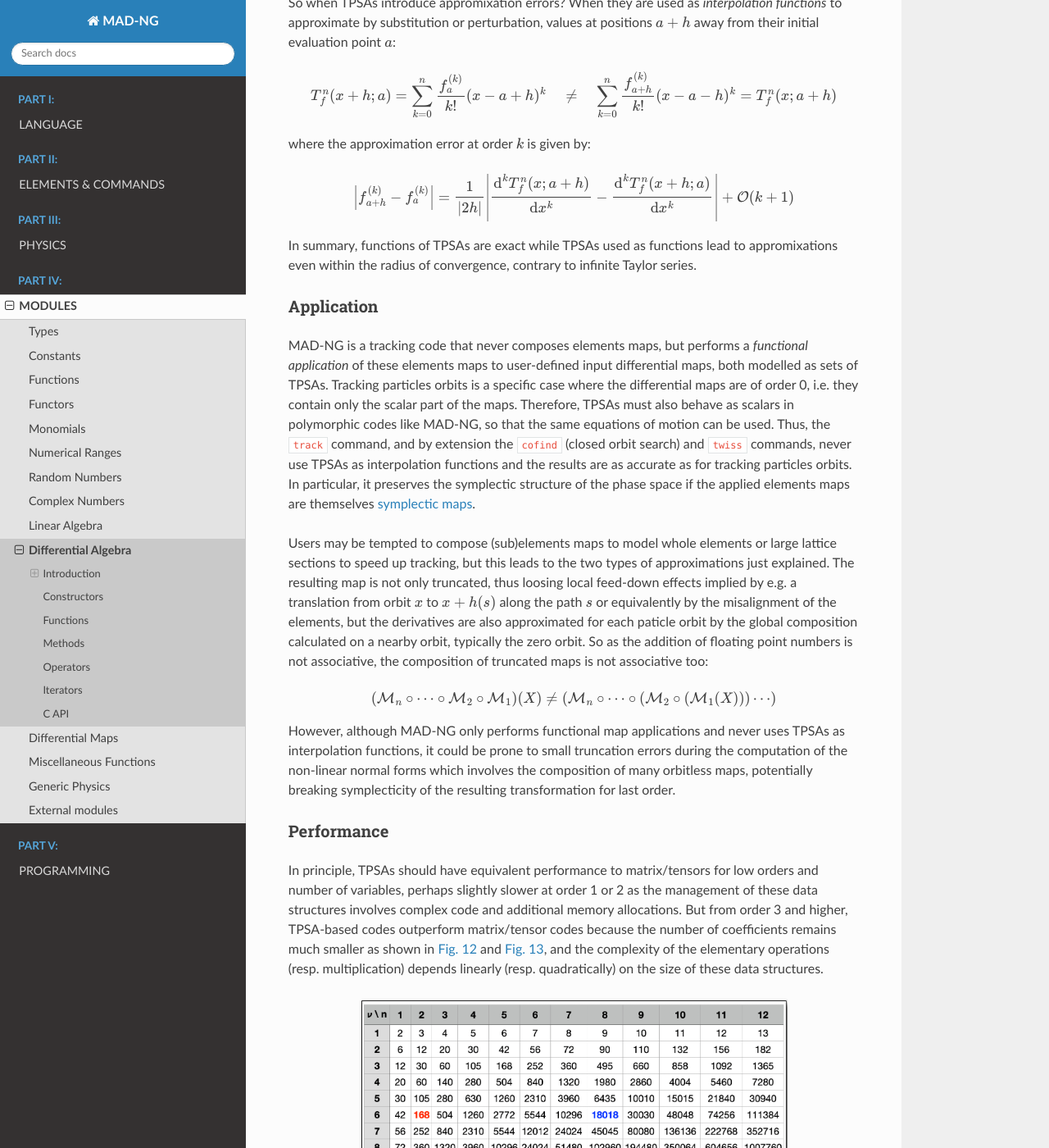
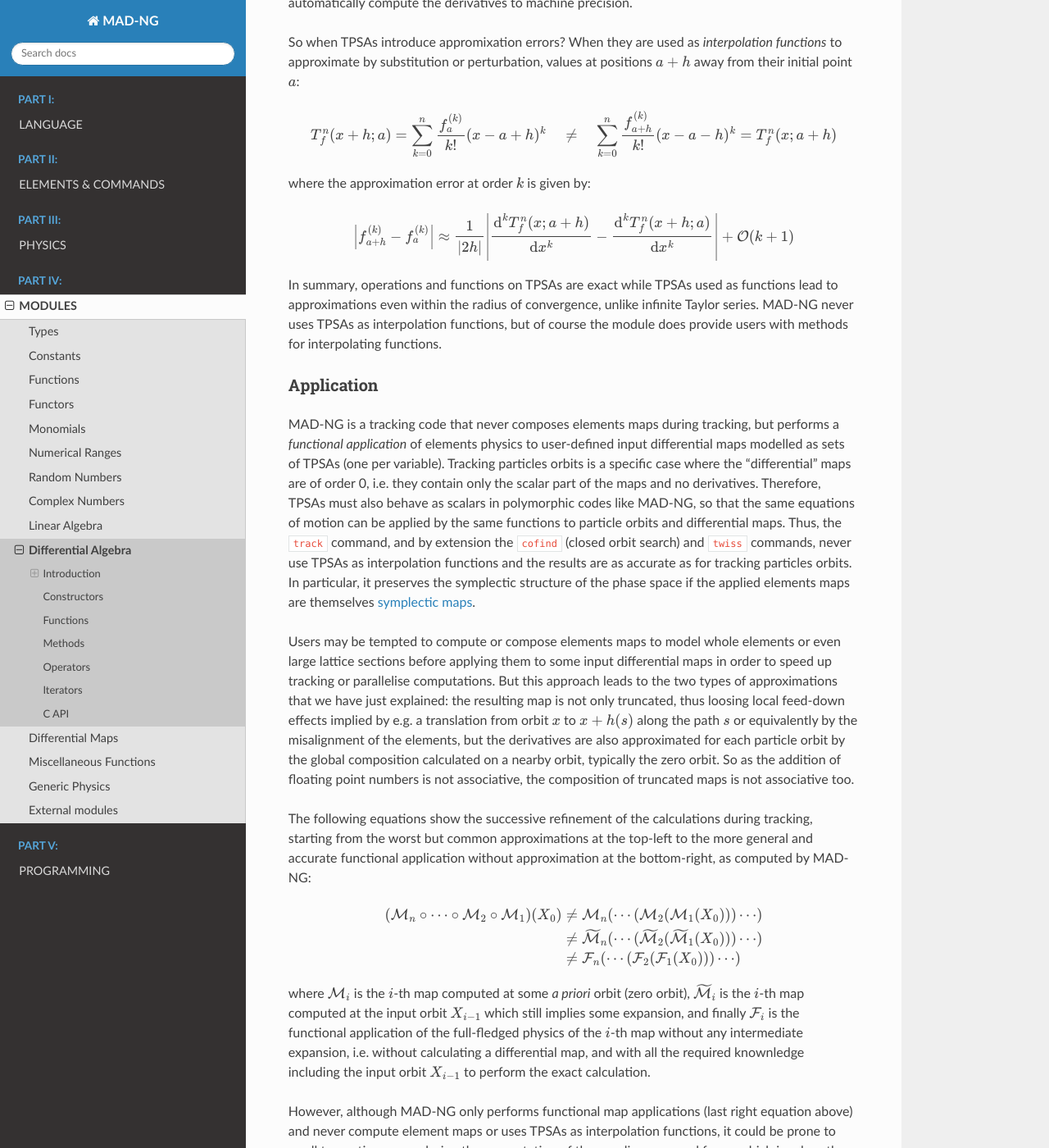
Before and after one commit to MethodicalAcceleratorDesign/MAD-NG.docs, a Sphinx documentation site: the page built from refman/source/diffalg.rst, in a window 1280 px wide and 1400 px high, scrolled down 2829 px. Shown: the whole window at 82% size. Built offline with Sphinx 7.4.7 and the Read the Docs theme 2.0.0, drawn with Linux system fonts in a browser that asks for light colours; the version number could not be read and is left out; some of the changed text lies outside the part shown.

Commit message:
ongoing chapter

```diff
--- a/refman/source/diffalg.rst
+++ b/refman/source/diffalg.rst
@@ -7,16 +7,16 @@
 Differential Algebra
 ********************
 
-This chapter describes real :type:`tpsa` and complex :type:`ctpsa` objects as supported by MAD-NG. The module for the Generalized Truncated Power Series Algebra (GTPSA) that represents parametric multivariate finite `Taylor series <https://en.wikipedia.org/wiki/Taylor_series>`_ is not exposed, only the contructors are visible from the :mod:`MAD` environment and thus, TPSAs are handled directly by their methods or by the generic functions of the same name from the module :mod:`MAD.gmath`. Note that both :type:`tpsa` and :type:`ctpsa` are defined as C structure for direct compliance with the C API.
+This chapter describes real :type:`tpsa` and complex :type:`ctpsa` objects as supported by MAD-NG. The module for the Generalized Truncated Power Series Algebra (GTPSA) that represents parametric multivariate truncated `Taylor series <https://en.wikipedia.org/wiki/Taylor_series>`_ is not exposed, only the contructors are visible from the :mod:`MAD` environment and thus, TPSAs are handled directly by their methods or by the generic functions of the same name from the module :mod:`MAD.gmath`. Note that both :type:`tpsa` and :type:`ctpsa` are defined as C structure for direct compliance with the C API.
 
 Introduction
 ============
 
-The TPSA is a powerful differential algebra tool for solving physics problems described by differential equations with or without using the `perturbation theory <https://en.wikipedia.org/wiki/Perturbation_theory>`_, e.g. equation of motion, but also for estimating uncertainties or modelling multidimensional distributions. There are often misunderstandings about their accuracy, so it is useful to clarify here some of their aspects and limitations.
+TPSAs are numerical objects representing :math:`n`-th degrees Taylor polynomial approximation of some functions :math:`f(x)` about :math:`x=a`. They are a powerful differential algebra tool for solving physics problems described by differential equations and for `perturbation theory <https://en.wikipedia.org/wiki/Perturbation_theory>`_, e.g. for solving motion equations, but also for estimating uncertainties, modelling multidimensional distributions or calculating multivariate derivatives for optimization. There are often misunderstandings about their accuracy and limitations, so it is useful to clarify here some of these aspects here.
 
-To begin with, a TPSA represents a Taylor series truncated at some order, and thus behaves like a multivariate polynomial with coefficients in :math:`\mathbb{R}` or :math:`\mathbb{C}`. MAD-NG supports GTPSAs with thousands of variables and/or parameters of arbitrary order each up to a total order of 63, but Taylor series with alternating signs in their coefficients can quickly be subject to numerical instabilities and `catastrophic cancellation <https://en.wikipedia.org/wiki/Catastrophic_cancellation>`_ as orders increase.
+To begin with, GTPSAs represent multivariate Taylor series truncated at order :math:`n`, and thus behave like :math:`n`-th degrees multivariate polynomials with coefficients in :math:`\mathbb{R}` or :math:`\mathbb{C}`. MAD-NG supports GTPSAs with thousands of variables and/or parameters of arbitrary order each, up to a maximum total order of 63, but Taylor series with alternating signs in their coefficients can quickly be subject to numerical instabilities and `catastrophic cancellation <https://en.wikipedia.org/wiki/Catastrophic_cancellation>`_ as orders increase.
 
-Other methods, such as symbolic differentiation, can lead to inefficient code due to the size of the analytical expressions, while numerical differentiation can introduce round-off errors in the discretisation process and cancellation. Both classical methods are more problematic when computing high order derivatives, where complexity and errors increase.
+Other methods are not better and suffer from the same problem and more, such as symbolic differentiation, which can lead to inefficient code due to the size of the analytical expressions, or numerical differentiation, which can introduce round-off errors in the discretisation process and cancellation. Both classical methods are more problematic when computing high order derivatives, where complexity and errors increase.
 
 Representation
 --------------
@@ -75,9 +75,9 @@
 Approximation
 -------------
 
-As already mentioned, TPSAs do not perform approximations for orders :math:`0\,..n` and the Taylor's theorem gives an explicit form of the remainder for the truncation error of higher orders, while all derivatives are computed using AD. AD relies on the fact that any computer program can execute a sequence of elementary arithmetic operations and functions, and apply the chain rule to them repeatedly to automatically compute the derivatives to machine precision.
+As already said, TPSAs do not perform approximations for orders :math:`0\,..n` and the Taylor's theorem gives an explicit form of the remainder for the truncation error of higher orders, while all derivatives are computed using AD. AD relies on the fact that any computer program can execute a sequence of elementary arithmetic operations and functions, and apply the chain rule to them repeatedly to automatically compute the derivatives to machine precision.
 
-So when TPSAs introduce appromixation errors? When they are used as *interpolation functions* to approximate by substitution or perturbation, values at positions :math:`a+h` away from their initial evaluation point :math:`a`:
+So when TPSAs introduce appromixation errors? When they are used as *interpolation functions* to approximate by substitution or perturbation, values at positions :math:`a+h` away from their initial point :math:`a`:
 
 .. math::
    T_f^n(x+h;a) = \sum_{k=0}^{n} \frac{f_{a}^{(k)}}{k!} (x-a+h)^k
@@ -87,26 +87,35 @@
 where the approximation error at order :math:`k` is given by:
 
 .. math::
-   \left|f^{(k)}_{a+h} - f^{(k)}_a\right| = \frac{1}{|2h|} \left|\frac{\text{d}^k T_f^n(x;a+h)}{\text{d} x^k} - \frac{\text{d}^k T_f^n(x+h;a)}{\text{d} x^k}\right| + {\cal O}(k+1)
+   \left|f^{(k)}_{a+h} - f^{(k)}_a\right| \approx \frac{1}{|2h|} \left|\frac{\text{d}^k T_f^n(x;a+h)}{\text{d} x^k} - \frac{\text{d}^k T_f^n(x+h;a)}{\text{d} x^k}\right| + {\cal O}(k+1)
 
-In summary, functions of TPSAs are exact while TPSAs used as functions lead to appromixations even within the radius of convergence, contrary to infinite Taylor series.
+In summary, operations and functions on TPSAs are exact while TPSAs used as functions lead to approximations even within the radius of convergence, unlike infinite Taylor series. MAD-NG never uses TPSAs as interpolation functions, but of course the module does provide users with methods for interpolating functions.
 
 Application
 -----------
 
-MAD-NG is a tracking code that never composes elements maps, but performs a *functional application* of these elements maps to user-defined input differential maps, both modelled as sets of TPSAs. Tracking particles orbits is a specific case where the differential maps are of order 0, i.e. they contain only the scalar part of the maps. Therefore, TPSAs must also behave as scalars in polymorphic codes like MAD-NG, so that the same equations of motion can be used. Thus, the ``track`` command, and by extension the ``cofind`` (closed orbit search) and ``twiss`` commands, never use TPSAs as interpolation functions and the results are as accurate as for tracking particles orbits. In particular, it preserves the symplectic structure of the phase space if the applied elements maps are themselves `symplectic maps <https://en.wikipedia.org/wiki/Symplectomorphism>`_.
+MAD-NG is a tracking code that never composes elements maps during tracking, but performs a *functional application* of elements physics to user-defined input differential maps modelled as sets of TPSAs (one per variable). Tracking particles orbits is a specific case where the "differential" maps are of order 0, i.e. they contain only the scalar part of the maps and no derivatives. Therefore, TPSAs must also behave as scalars in polymorphic codes like MAD-NG, so that the same equations of motion can be applied by the same functions to particle orbits and differential maps. Thus, the ``track`` command, and by extension the ``cofind`` (closed orbit search) and ``twiss`` commands, never use TPSAs as interpolation functions and the results are as accurate as for tracking particles orbits. In particular, it preserves the symplectic structure of the phase space if the applied elements maps are themselves `symplectic maps <https://en.wikipedia.org/wiki/Symplectomorphism>`_.
 
-Users may be tempted to compose (sub)elements maps to model whole elements or large lattice sections to speed up tracking, but this leads to the two types of approximations just explained. The resulting map is not only truncated, thus loosing local feed-down effects implied by e.g. a translation from orbit :math:`x` to :math:`x+h(s)` along the path :math:`s` or equivalently by the misalignment of the elements, but the derivatives are also approximated for each paticle orbit by the global composition calculated on a nearby orbit, typically the zero orbit. So as the addition of floating point numbers is not associative, the composition of truncated maps is not associative too:
+Users may be tempted to compute or compose elements maps to model whole elements or even large lattice sections before applying them to some input differential maps in order to speed up tracking or parallelise computations. But this approach leads to the two types of approximations that we have just explained: the resulting map is not only truncated, thus loosing local feed-down effects implied by e.g. a translation from orbit :math:`x` to :math:`x+h(s)` along the path :math:`s` or equivalently by the misalignment of the elements, but the derivatives are also approximated for each particle orbit by the global composition calculated on a nearby orbit, typically the zero orbit. So as the addition of floating point numbers is not associative, the composition of truncated maps is not associative too.
+
+The following equations show the successive refinement of the calculations during tracking, starting from the worst but common approximations at the top-left to the more general and accurate functional application without approximation at the bottom-right, as computed by MAD-NG:
 
 .. math::
-   ({\cal M}_n \circ \cdots \circ {\cal M}_2 \circ {\cal M}_1) (X) \ne ({\cal M}_n \circ \cdots \circ ({\cal M}_2 \circ ({\cal M}_1 (X)))\cdots)
+   ({\mathcal M}_n \circ \cdots \circ {\mathcal M}_2 \circ {\mathcal M}_1) (X_0)
+     &\ne {\mathcal M}_n( \cdots ({\mathcal M}_2({\mathcal M}_1 (X_0)))\cdots) \\
+     &\ne \widetilde{\mathcal M}_n(\cdots (\widetilde{\mathcal M}_2 (\widetilde{\mathcal M}_1 (X_0)))\cdots) \\
+     &\ne {\cal F}_n(\cdots ({\cal F}_2 ({\cal F}_1 (X_0)))\cdots)
 
-However, although MAD-NG only performs functional map applications and never uses TPSAs as interpolation functions, it could be prone to small truncation errors during the computation of the non-linear normal forms which involves the composition of many orbitless maps, potentially breaking symplecticity of the resulting transformation for last order.
+where :math:`{\mathcal M}_i` is the :math:`i`-th map computed at some *a priori* orbit (zero orbit), :math:`\widetilde{\mathcal M}_i` is the :math:`i`-th map computed at the input orbit :math:`X_{i-1}` which still implies some expansion, and finally :math:`{\mathcal F}_i` is the functional application of the full-fledged physics of the :math:`i`-th map without any intermediate expansion, i.e. without calculating a differential map, and with all the required knownledge including the input orbit :math:`X_{i-1}` to perform the exact calculation.
+
+However, although MAD-NG only performs functional map applications (last right equation above) and never compute element maps or uses TPSAs as interpolation functions, it could be prone to small truncation errors during the computation of the non-linear normal forms which involves the composition of many orbitless maps, potentially breaking symplecticity of the resulting transformation for last order.
+
+The modelling of multidimensional beam distributions is also possible with TPSAs, as when a linear phase space description is provided as initial conditions to the ``twiss`` command through, e.g. a ``beta0`` block. Extending the description of the initial phase space with high-order maps allows complex non-linear phase spaces to be modelled and their transformations along the lattice to be captured and analysed.
 
 Performance
 -----------
 
-In principle, TPSAs should have equivalent performance to matrix/tensors for low orders and number of variables, perhaps slightly slower at order 1 or 2 as the management of these data structures involves complex code and additional memory allocations. But from order 3 and higher, TPSA-based codes outperform matrix/tensor codes because the number of coefficients remains much smaller as shown in :numref:`fig.tpsa.size` and :numref:`fig.tensor.size`, and the complexity of the elementary operations (resp. multiplication) depends linearly (resp. quadratically) on the size of these data structures.
+In principle, TPSAs should have equivalent performance to matrix/tensors for low orders and small number of variables, perhaps slightly slower at order 1 or 2 as the management of these data structures involves complex code and additional memory allocations. But from order 3 and higher, TPSA-based codes outperform matrix/tensor codes because the number of coefficients remains much smaller as shown in :numref:`fig.tpsa.size` and :numref:`fig.tensor.size`, and the complexity of the elementary operations (resp. multiplication) depends linearly (resp. quadratically) on the size of these data structures.
 
 .. _fig.tpsa.size:
 .. figure:: fig/tpsa-sizes.png
```
Also changed, not shown: other parts of refman/source/diffalg.rst (+2 -2 lines).
